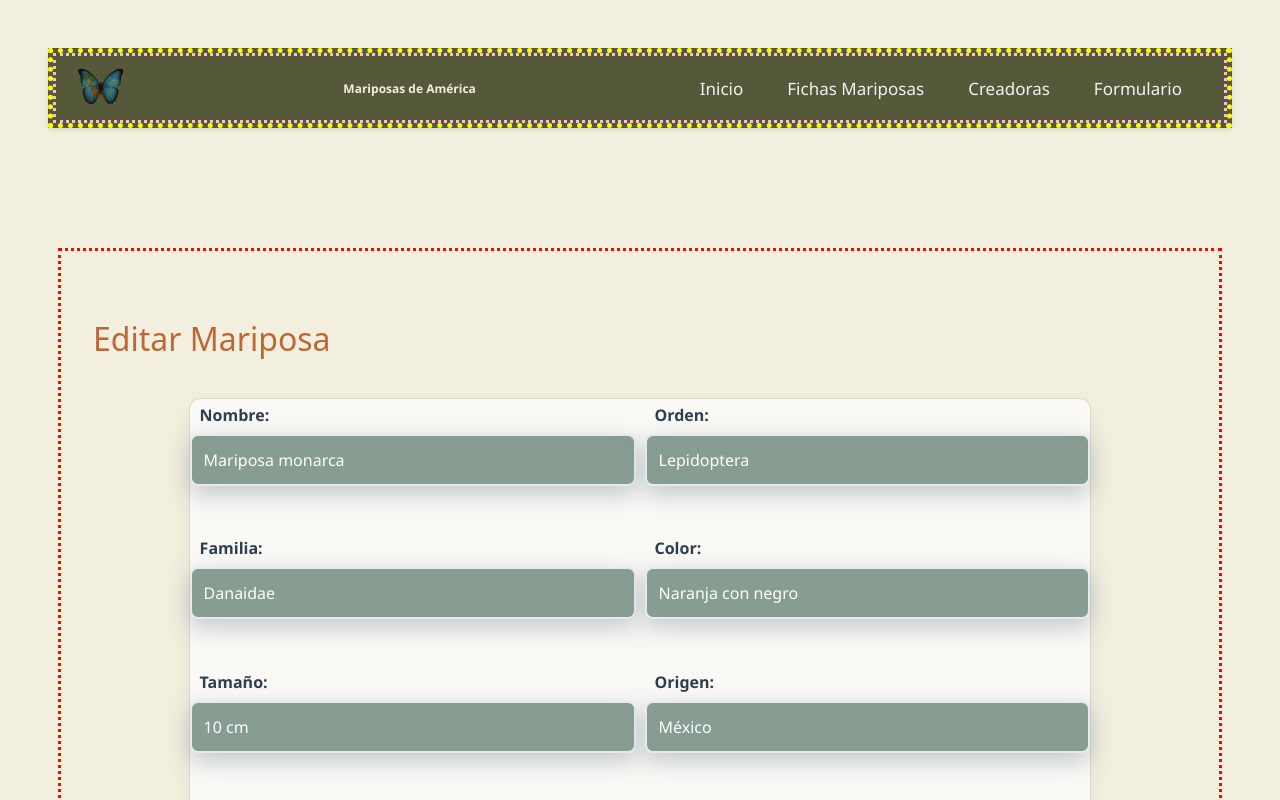
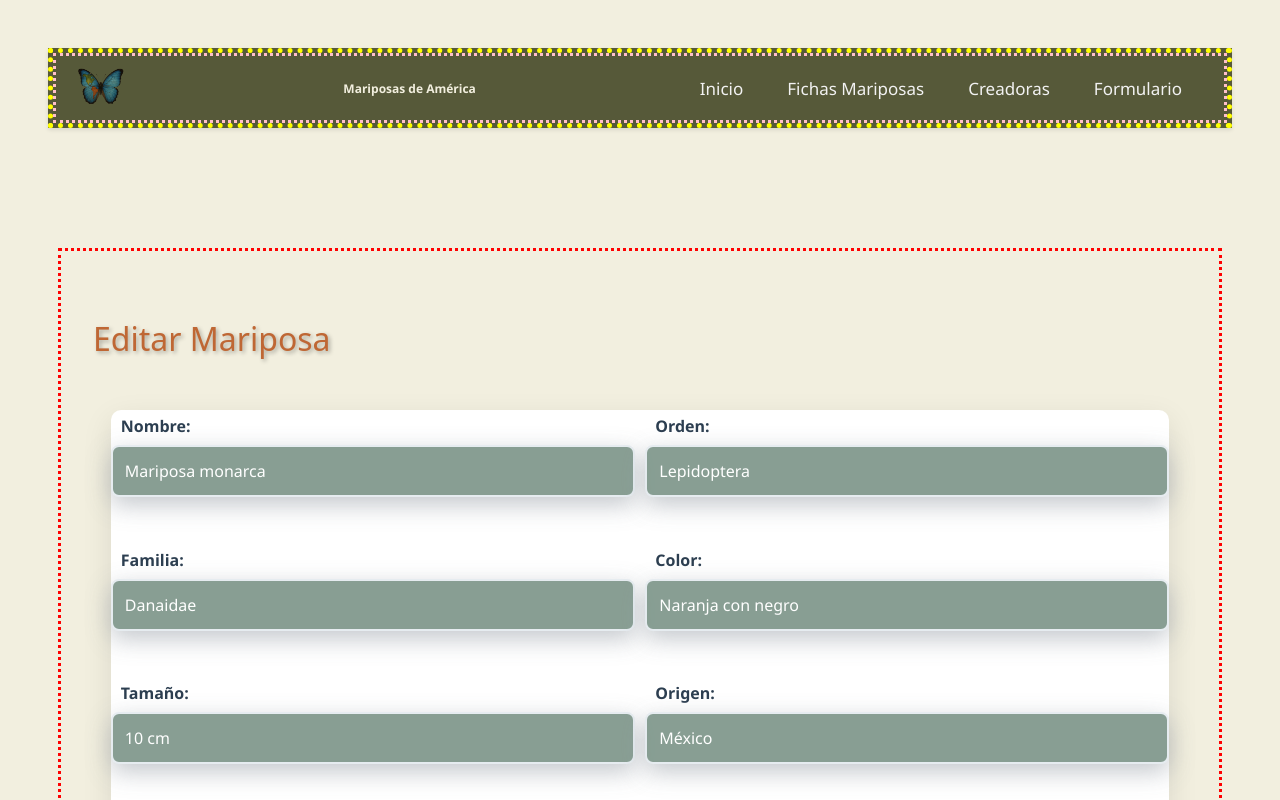
Before and after one commit to irinatiron/polinizadores-america-mariposas, a React (Vite) app: page /editar-mariposa/3001 in a window 1280 px wide. Shown: the top 800 px of the page. Built offline with nearby package versions, Linux system fonts and the light colour scheme; data requests are answered from the project's data file; a web font is replaced by a local one.

Commit message:
style(CreateForm): new gradient background to match contact form styles (#5)

```diff
--- a/src/components/CreateForm/CreateForm.jsx
+++ b/src/components/CreateForm/CreateForm.jsx
@@ -13,7 +13,6 @@ import { FaPlus, FaCheck } from "react-icons/fa";
 import Swal from 'sweetalert2' // Importa sweetalert
 import Input from './ImageUpload'; // Importamos el componente de Cloudinary
 import { useNavigate } from 'react-router-dom'; // Importa hook useNavigate para navegar a otra ruta dentro de la app
-
 
 const Form = ({ onSubmit }) => {
   const navigate = useNavigate();
@@ -73,6 +72,7 @@ const Form = ({ onSubmit }) => {
     setFormData(initialFormState); // Limpia los datos que se acabaron de enviar y pone los que vienen por defecto
   };
   return ( // Renderizado del formulario
+    <div className={styles.containerForm}>
     <form onSubmit={handleSubmit}>
       <div className={styles.requiredFields}>
         <div className={`${styles.formGroup} ${styles.nameGroup}`}>
@@ -168,7 +168,8 @@ const Form = ({ onSubmit }) => {
           <button type="submit" className={`${styles.sendButton} ${styles.SendButtonEnd}`} disabled={!isRequiredValid()}>Añadir mariposa <FaCheck /></button>
         </div>
       )}
-    </form>
+
+    </form></div>
   );
 };
 
--- a/src/components/CreateForm/CreateForm.module.css
+++ b/src/components/CreateForm/CreateForm.module.css
@@ -2,6 +2,14 @@
     width: 10%;
     display: block;
     margin: auto;
+}
+
+.containerForm {
+    background: linear-gradient(135deg, #f5f7fa 0%, #c3cfe2 100%);
+    border-radius: 10px;
+    box-shadow: 0 10px 30px rgba(0, 0, 0, 0.1);
+    padding: 1%;
+    margin-bottom: 50px;
 }
 
 form {
@@ -9,10 +17,10 @@ form {
     grid-template-columns: 1fr 1fr;
     gap: 1%;
     max-width: 100%;
-    background-color: #FAF9F6;
+    background: #fff;
     border-radius: 10px;
-    box-shadow: rgba(0, 0, 0, 0.05) 0px 6px 24px 0px, rgba(0, 0, 0, 0.08) 0px 0px 0px 1px;
-    margin: 2% 10% 5%;
+    box-shadow: 0 10px 30px rgba(0, 0, 0, 0.1);
+    margin: 3%;
 }
 
 .formGroup {
@@ -66,7 +74,6 @@ form {
 .optionalFields .imgGroup div > * {
   margin-left: 0;
 }
-
 
 .imgGroup {
   grid-column: 1 / 2;
--- a/src/index.css
+++ b/src/index.css
@@ -110,7 +110,7 @@ h2 {
     padding: 1rem;
     text-align: center;
     margin-top: 50px;
-
+    text-shadow: 2px 2px 4px rgba(0, 0, 0, 0.3);
     /*TODO: FONT TO BE REPLACED WHEN FINAL FONT IS CHOSEN */
     font-family: "Aladin", system-ui;
     font-weight: 400;
--- a/src/pages/CreateButterfly.module.css
+++ b/src/pages/CreateButterfly.module.css
@@ -11,7 +11,7 @@
 
 .big-icon {
     font-size: 150px;
-    margin: 0 auto;
+    margin: 0 auto 10px;
     display: block;
     color: var(--color-forest-green);
 }
```
